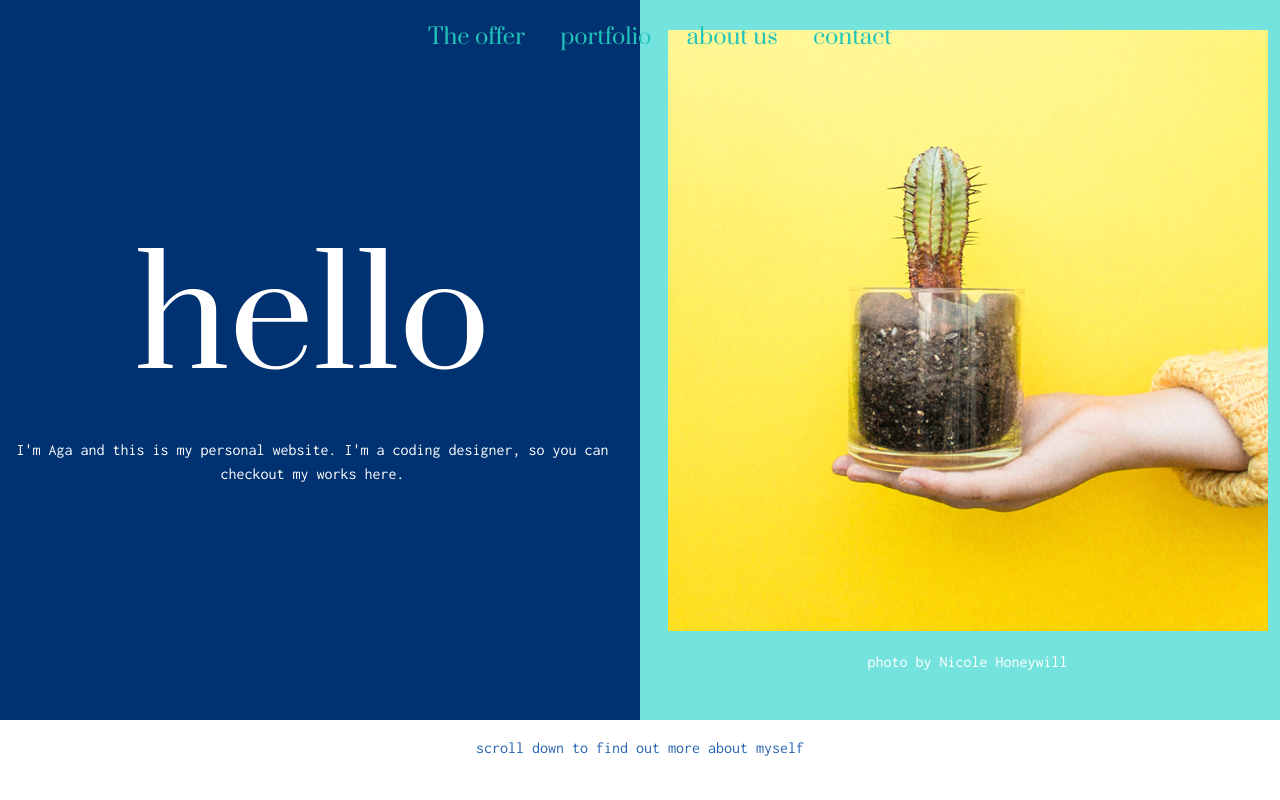
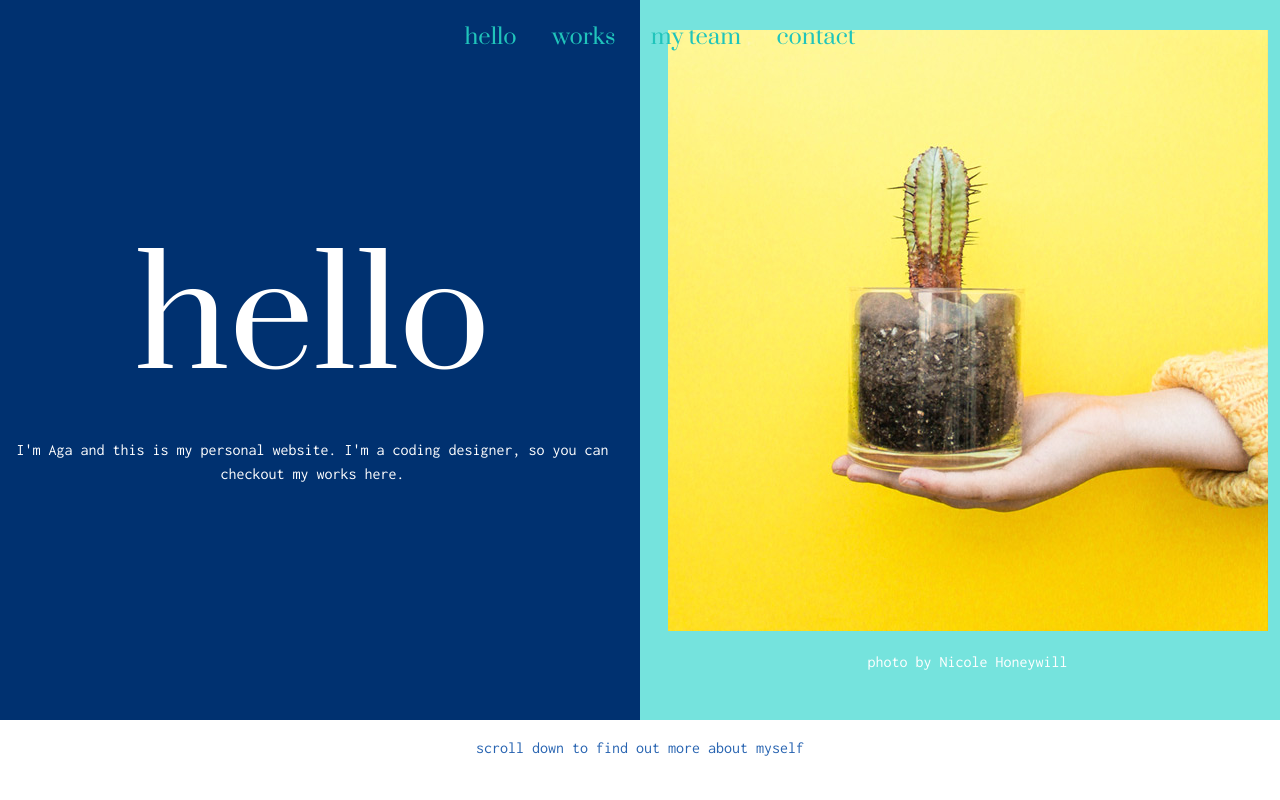
Before and after one commit to mihau1987/SklillShare_Aga_course, a plain HTML site: page index.html in a window 1280 px wide. Shown: the top 800 px of the page. Drawn offline with Linux system fonts and the light colour scheme.

Commit message:
Adding links to the navigation

```diff
--- a/css/styles.css
+++ b/css/styles.css
@@ -75,7 +75,7 @@ h4 {
     padding: 4px;
 }
 
-a {
+.works a {
     letter-spacing: 2px;
     color: #2ce6dc;
     font-size: 18px;
@@ -94,7 +94,11 @@ p {
 .navigation li {
     display: inline-block;
     margin: 0 15px;
+}
+
+.navigation li a {
     color: #20c4bb;
+    text-decoration: none;
 }
 
 .left-col,
--- a/index.html
+++ b/index.html
@@ -14,13 +14,13 @@
 <body>
     <nav>
         <ul class="navigation">
-            <li>The offer</li>
-            <li>portfolio</li>
-            <li>about us</li>
-            <li>contact</li>
+            <li><a href="#hello">hello</a></li>
+            <li><a href="#works">works</a></li>
+            <li><a href="#my-team">my team</a></li>
+            <li><a href="#contact">contact</a></li>
         </ul>
     </nav>
-    <header class="row">
+    <header class="row" id="hello">
         <!-- left column -->
         <section class="col left-col">
             <div class="top-container">
@@ -42,7 +42,7 @@
     <main class="container">
         <p class="scroll">scroll down to find out more about myself</p>
         <!--works-->
-        <section class="works">
+        <section class="works" id="works">
             <h2>works</h2>
             <!--first-->
             <div class="row no-gutters">
@@ -101,7 +101,7 @@
         </section>
 
         <!--my team-->
-        <section class="myteam">
+        <section class="myteam" id="my-team">
             <h2>my team</h2>
             <div class="row">
                 <div class="col-md-6">
@@ -128,7 +128,7 @@
         </section>
 
         <!--contact-->
-        <section class="contact">
+        <section class="contact" id="contact">
             <h2>contact</h2>
             <div class="row">
                 <div class="col">
```
